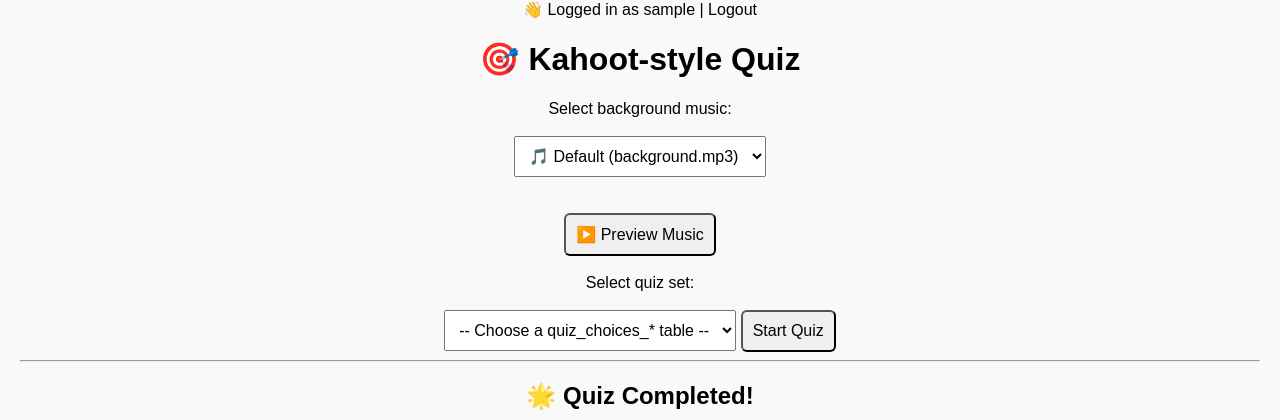
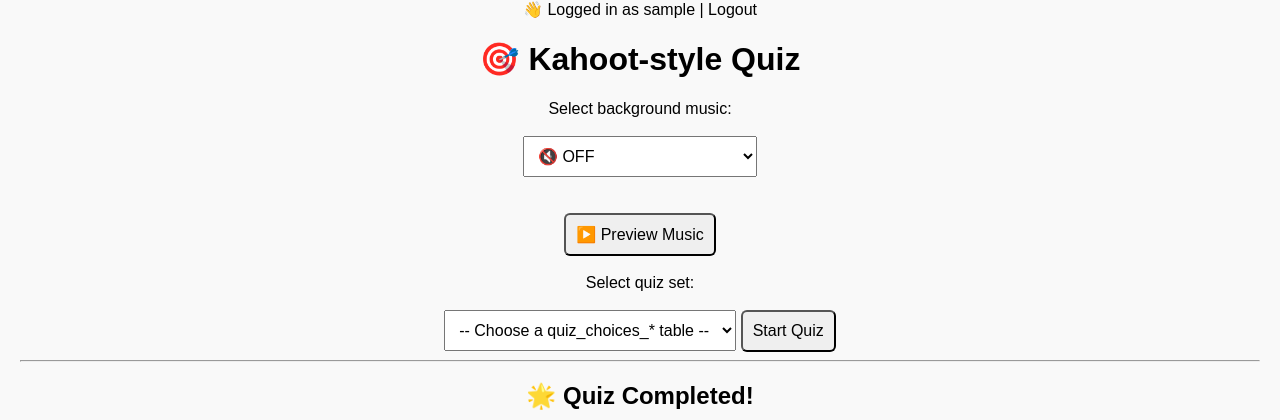
Before and after one commit to Kremlikv/Wordbaker, a PHP site: page /play_quiz.php in a window 1280 px wide. Shown: the part 224-644 px from the top of the page. Run offline with PHP 8.4, Linux system fonts and the light colour scheme; the visitor is signed in with stand-in values (Sample User, id 1); data that the repository does not hold is empty; some libraries are stand-ins or nearby versions.

Commit message:
fix margins

```diff
--- a/flashcards.php
+++ b/flashcards.php
@@ -68,7 +68,7 @@ $conn->close();
     body {
       font-family: Arial;
       text-align: center;
-      padding: 30px;
+      padding: 0;
       margin: 0;
     }
     .card {
--- a/play_quiz.php
+++ b/play_quiz.php
@@ -46,7 +46,7 @@ if (isset($_POST['start_new']) && !empty($_POST['quiz_table'])) {
     } elseif ($musicChoice !== '') {
         $_SESSION['bg_music'] = $musicChoice;
     } else {
-        $_SESSION['bg_music'] = 'background.mp3';
+        $_SESSION['bg_music'] = ''; // 🔇 OFF
     }
 
     $selectedTable = $_POST['quiz_table'];
@@ -142,7 +142,7 @@ echo "👋 Logged in as " . $_SESSION['username'] . " | <a href='logout.php'>Log
 <form method="POST">
     <label>Select background music:</label><br><br>
     <select name="bg_music_choice" onchange="toggleCustomMusic(this.value)">
-        <option value="">🎵 Default (background.mp3)</option>
+        <option value="">🔇 OFF</option>
         <option value="track1.mp3">🎸 Track 1</option>
         <option value="track2.mp3">🎹 Track 2</option>
         <option value="track3.mp3">🥁 Track 3</option>
--- a/review_difficult.php
+++ b/review_difficult.php
@@ -69,7 +69,7 @@ $result = $stmt->get_result();
   <meta charset="UTF-8">
   <title>Your Difficult Words</title>
   <style>
-    body { font-family: Arial; padding: 30px; }
+    body { font-family: Arial; padding: 0px; }
     table { border-collapse: collapse; width: 90%; margin: auto; }
     th, td { padding: 12px; border: 1px solid #ccc; text-align: center; }
     h2 { text-align: center; }
```
Also changed, not shown: README.txt.
